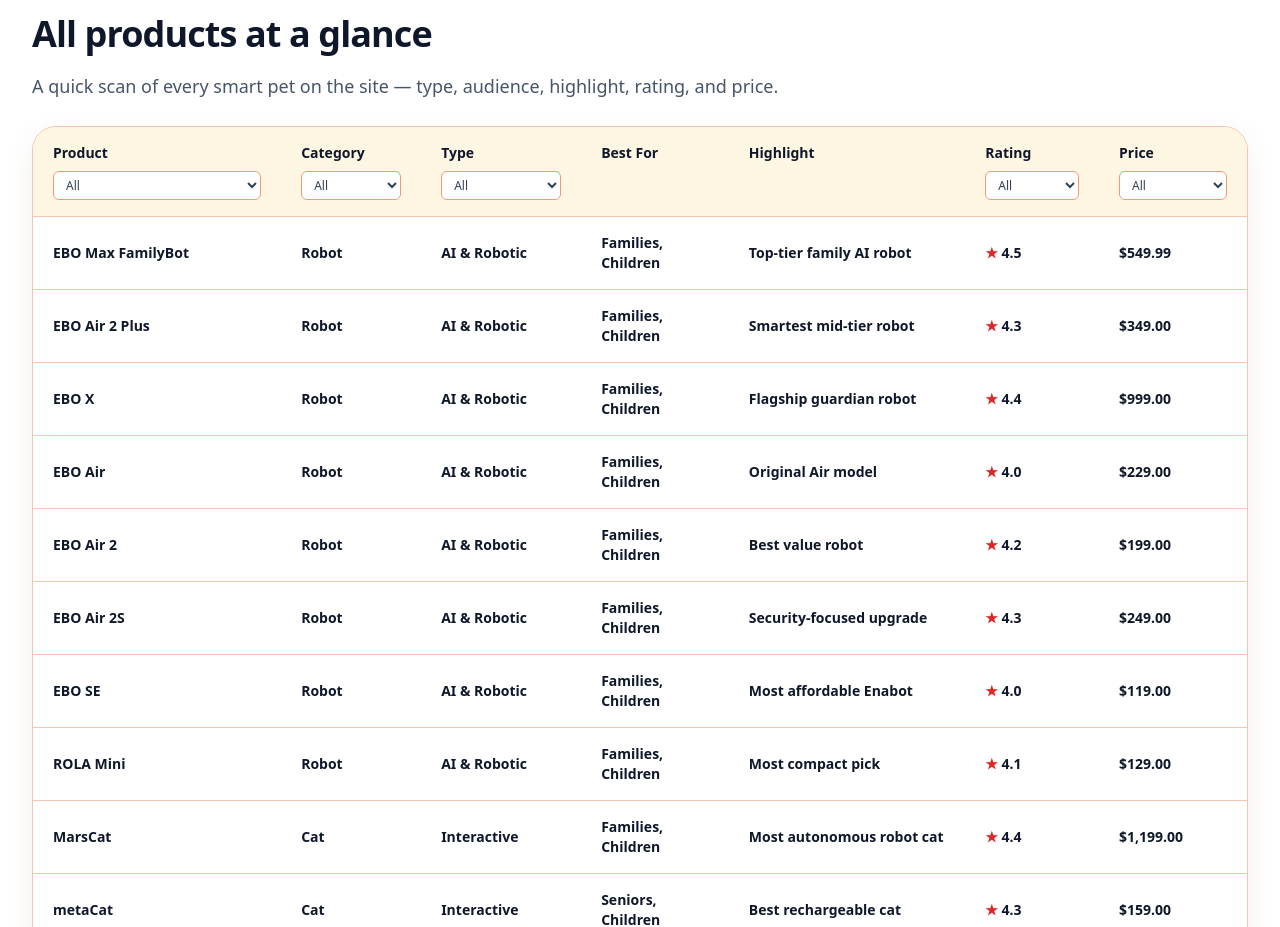
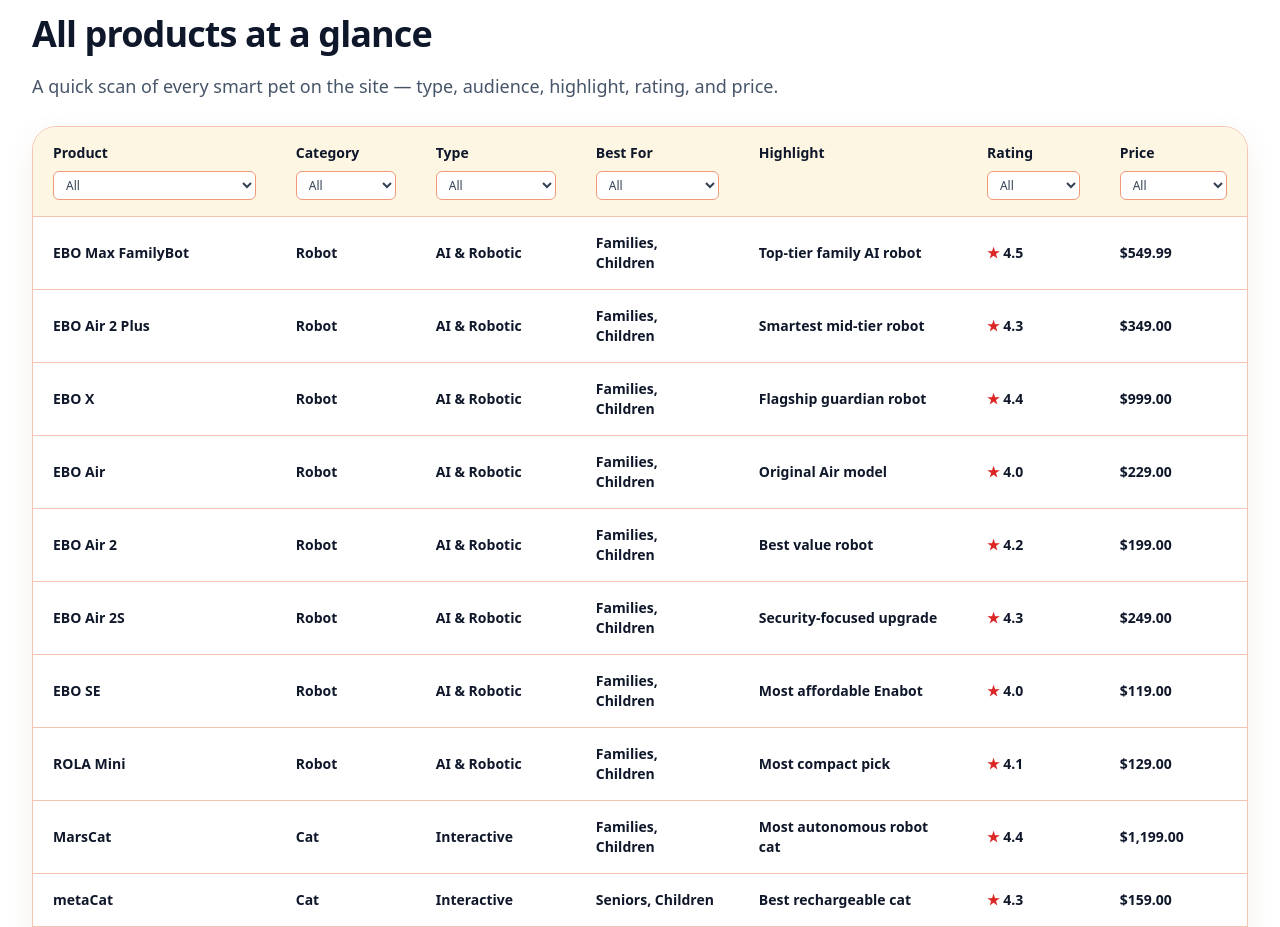
Before and after one commit to timsthomasson-cpu/Interactive-Pet-Marketplace, a Next.js app: page / in a window 1280 px wide. Shown: the part 9385-10312 px from the top of the page. Built offline with nearby package versions, Linux system fonts and the light colour scheme.

Commit message:
Warm golden redesign, product images, layout cleanup

```diff
--- a/components/compare-table.tsx
+++ b/components/compare-table.tsx
@@ -34,11 +34,12 @@ type FilterState = {
   name: string;
   category: string;
   type: string;
+  bestFor: string;
   rating: string;
   price: string;
 };
 
-const ALL: FilterState = { name: "", category: "", type: "", rating: "", price: "" };
+const ALL: FilterState = { name: "", category: "", type: "", bestFor: "", rating: "", price: "" };
 
 export function CompareTable({
   items,
@@ -55,6 +56,7 @@ export function CompareTable({
     name: items.map(p => p.name).sort(),
     category: unique(items.map(p => p.category)),
     type: unique(items.map(p => p.type)),
+    bestFor: unique(items.flatMap(p => p.bestFor)),
     rating: unique(items.map(p => p.rating !== undefined ? p.rating.toFixed(1) : undefined)).sort((a, b) => parseFloat(b) - parseFloat(a)),
     price: PRICE_BUCKETS.map(b => b.label).filter(label => items.some(p => priceBucketLabel(p.price) === label))
   }), [items]);
@@ -63,6 +65,7 @@ export function CompareTable({
     if (filters.name && p.name !== filters.name) return false;
     if (filters.category && p.category !== filters.category) return false;
     if (filters.type && p.type !== filters.type) return false;
+    if (filters.bestFor && !p.bestFor.includes(filters.bestFor)) return false;
     if (filters.rating && (p.rating === undefined || p.rating < parseFloat(filters.rating))) return false;
     if (filters.price && priceBucketLabel(p.price) !== filters.price) return false;
     return true;
@@ -117,7 +120,13 @@ export function CompareTable({
                       {options.type.map(v => <option key={v} value={v}>{v}</option>)}
                     </select>
                   </th>
-                  <th className="px-5 py-4 text-left font-semibold text-slate-900">Best For</th>
+                  <th className="px-5 py-4 text-left min-w-[160px]">
+                    <div className="font-semibold text-slate-900">Best For</div>
+                    <select className={selectClass} value={filters.bestFor} onChange={set("bestFor")} aria-label="Filter by best for">
+                      <option value="">All</option>
+                      {options.bestFor.map(v => <option key={v} value={v}>{v}</option>)}
+                    </select>
+                  </th>
                   <th className="px-5 py-4 text-left font-semibold text-slate-900">Highlight</th>
                   <th className="px-5 py-4 text-left min-w-[120px]">
                     <div className="font-semibold text-slate-900">Rating</div>
--- a/components/detailed-compare-table.tsx
+++ b/components/detailed-compare-table.tsx
@@ -34,10 +34,11 @@ type FilterState = {
   name: string;
   category: string;
   type: string;
+  bestFor: string;
   price: string;
 };
 
-const ALL: FilterState = { name: "", category: "", type: "", price: "" };
+const ALL: FilterState = { name: "", category: "", type: "", bestFor: "", price: "" };
 
 export function DetailedCompareTable({ items }: { items: Product[] }) {
   const [filters, setFilters] = useState<FilterState>(ALL);
@@ -46,6 +47,7 @@ export function DetailedCompareTable({ items }: { items: Product[] }) {
     name: items.map(p => p.name).sort(),
     category: unique(items.map(p => p.category)),
     type: unique(items.map(p => p.type)),
+    bestFor: unique(items.flatMap(p => p.bestFor)),
     price: PRICE_BUCKETS.map(b => b.label).filter(label => items.some(p => priceBucketLabel(p.price) === label))
   }), [items]);
 
@@ -53,6 +55,7 @@ export function DetailedCompareTable({ items }: { items: Product[] }) {
     if (filters.name && p.name !== filters.name) return false;
     if (filters.category && p.category !== filters.category) return false;
     if (filters.type && p.type !== filters.type) return false;
+    if (filters.bestFor && !p.bestFor.includes(filters.bestFor)) return false;
     if (filters.price && priceBucketLabel(p.price) !== filters.price) return false;
     return true;
   }), [items, filters]);
@@ -102,7 +105,13 @@ export function DetailedCompareTable({ items }: { items: Product[] }) {
                     {options.type.map(v => <option key={v} value={v}>{v}</option>)}
                   </select>
                 </th>
-                <th className="px-5 py-4 text-left font-semibold text-slate-900">Best For</th>
+                <th className="px-5 py-4 text-left min-w-[160px]">
+                  <div className="font-semibold text-slate-900">Best For</div>
+                  <select className={selectClass} value={filters.bestFor} onChange={set("bestFor")} aria-label="Filter by best for">
+                    <option value="">All</option>
+                    {options.bestFor.map(v => <option key={v} value={v}>{v}</option>)}
+                  </select>
+                </th>
                 <th className="px-5 py-4 text-left font-semibold text-slate-900">Key Features</th>
                 <th className="px-5 py-4 text-left font-semibold text-slate-900">Highlight</th>
                 <th className="px-5 py-4 text-left min-w-[140px]">
```
Also changed, not shown: 1 other file (tests, documents, lock files or other folders).
